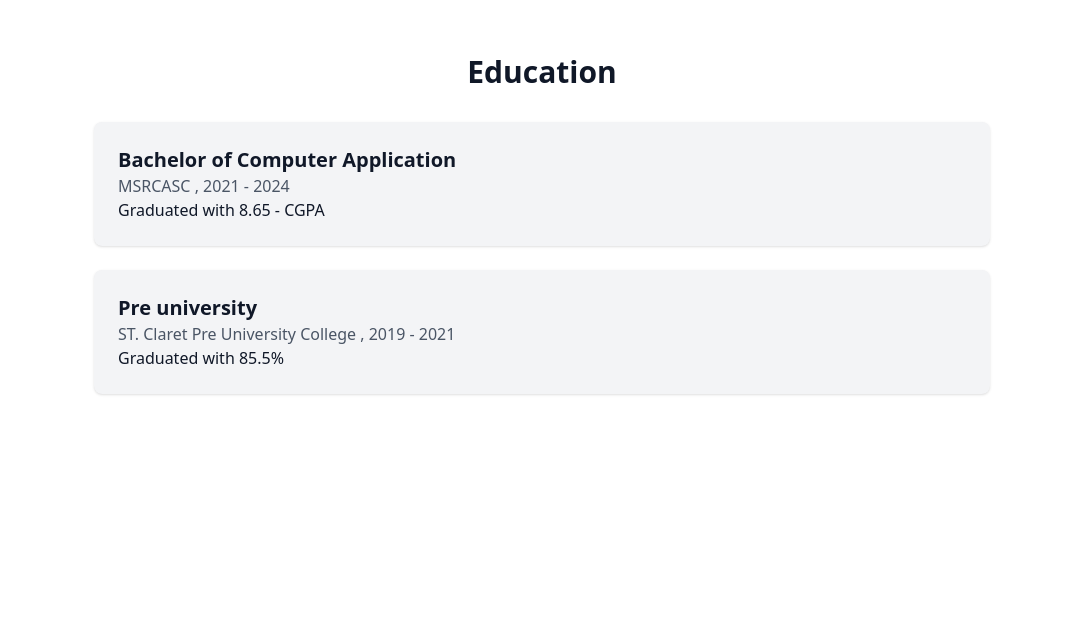
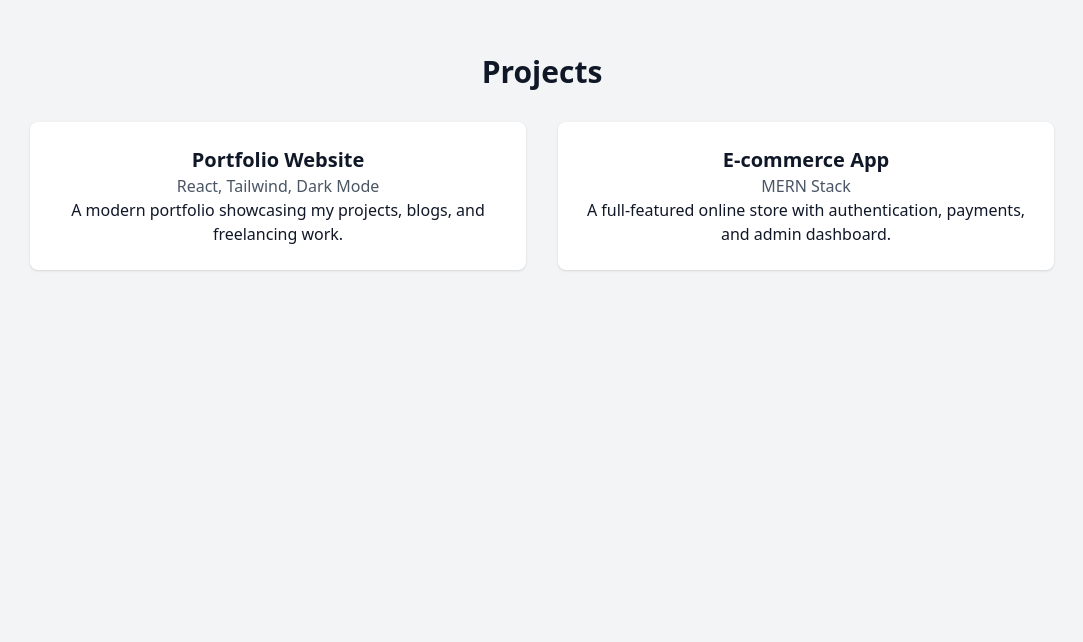
Before and after one commit to jnvreddy/Portfolio, a React (Vite) app: page / in a window 1280 px wide. Shown: the part 1698-2340 px from the top of the page, without its empty margins (98-1181 px from the left). Built offline with nearby package versions, Linux system fonts and the light colour scheme.

Commit message:
removed the educaton section

```diff
--- a/src/components/Home.tsx
+++ b/src/components/Home.tsx
@@ -5,7 +5,7 @@ const Home = () => {
     <div className="min-h-screen bg-white dark:bg-gray-950 text-gray-900 dark:text-gray-100 transition-colors duration-300">
       <Header />
 
-      {/* Hero Section */}
+      {/* Main Section */}
       <section
         id="home"
         className="flex flex-col h-[100vh] items-center justify-center text-center py-24 px-6 transition-colors duration-300"
@@ -42,29 +42,6 @@ const Home = () => {
               </p>
             </div>
 
-          </div>
-        </div>
-      </section>
-
-      {/* Education Section */}
-      <section
-        id="education"
-        className="py-20 px-6 h-[100vh] bg-white dark:bg-gray-950 transition-colors duration-300"
-      >
-        <div className="max-w-4xl mx-auto text-center">
-          <h2 className="text-3xl font-bold mb-8">Education</h2>
-          <div className="space-y-6 text-left">
-            <div className="p-6 bg-gray-100 dark:bg-gray-800 rounded-lg shadow">
-              <h3 className="text-xl font-semibold">Bachelor of Computer Application</h3>
-              <p className="text-gray-600 dark:text-gray-400">MSRCASC , 2021 - 2024</p>
-              <p>Graduated with 8.65 - CGPA</p>
-            </div>
-
-            <div className="p-6 bg-gray-100 dark:bg-gray-800 rounded-lg shadow">
-              <h3 className="text-xl font-semibold">Pre university</h3>
-              <p className="text-gray-600 dark:text-gray-400">ST. Claret Pre University College , 2019 - 2021</p>
-              <p>Graduated with 85.5%</p>
-            </div>
           </div>
         </div>
       </section>
```
